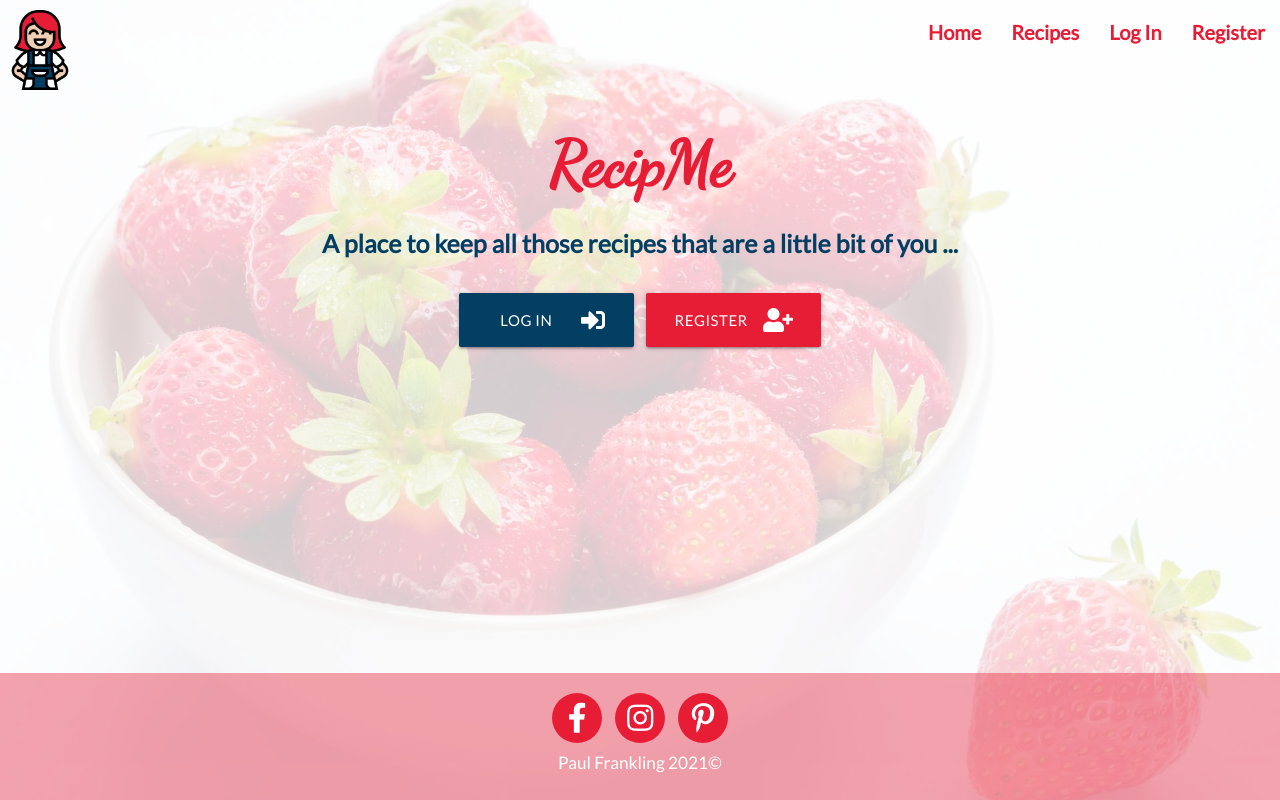
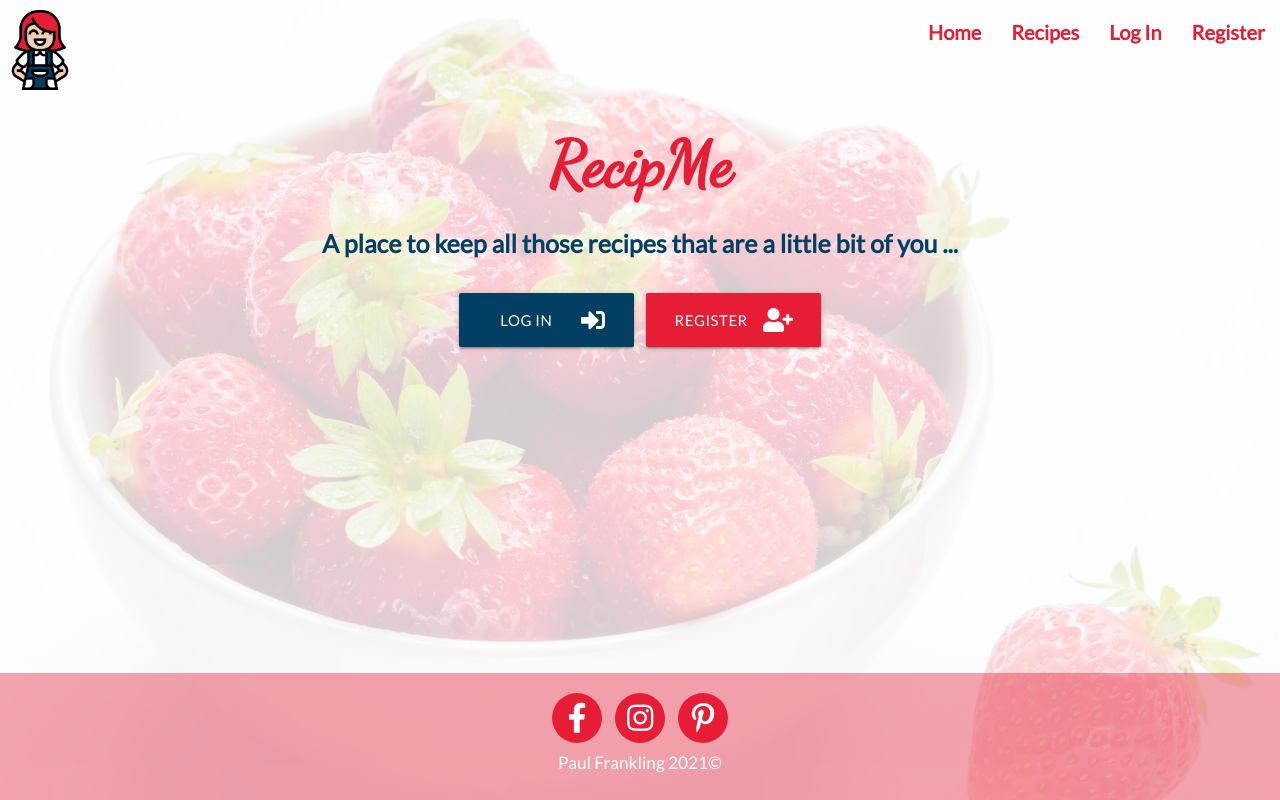
Before and after one commit to PaulFrankling/recip_me, a Flask app: page / in a window 1280 px wide. Run offline with Flask 2, Linux system fonts and the light colour scheme; data that the repository does not hold is empty; some libraries are stand-ins or nearby versions.

Commit message:
Tried fixing background image bug on mobile

```diff
--- a/static/css/style.css
+++ b/static/css/style.css
@@ -77,7 +77,7 @@ nav i {
 }
 
 #bg-image {
-    background: url(../images/strawberries.jpg) no-repeat center center fixed;
+    background: url(../images/strawberries.jpg) no-repeat top center fixed;
     background-color: rgba(255, 255, 255, 0.8);
     background-blend-mode: lighten;
     background-size: cover;
```
Also changed, not shown: README.md.
